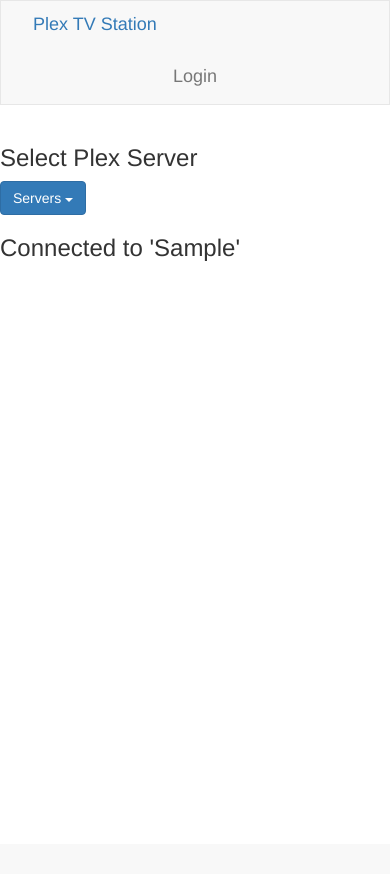
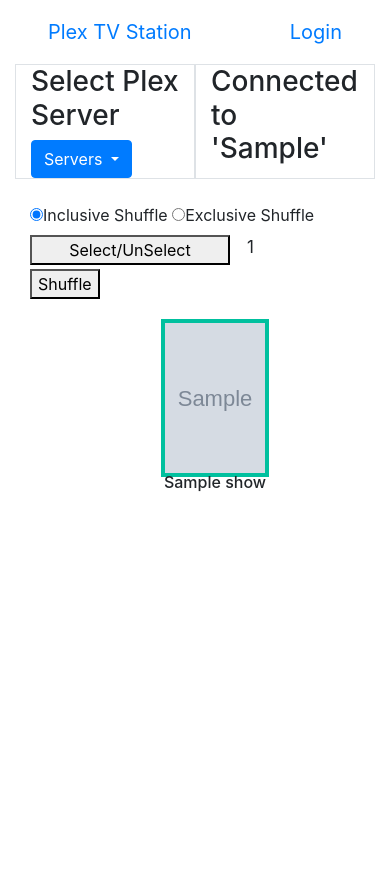
Before and after one commit to sharmaanupam106/TvShuffleForPlex, a Django app: template PlexTvStation/plextvstation/templates/plextvstation/index.html in a window 390 px wide. Before the commit the page ends 261 px from the top, so only its background shows below. Run offline with Django 3.2, Linux system fonts and the light colour scheme; the template is opened without the code that fills it: most values are stand-ins (such as "Sample title", 1, 10 or a date in 2020); grey boxes marked "Sample" are stand-in pictures; some libraries are stand-ins or nearby versions.

Commit message:
first major commit, all functionlities are working, some minor ones needs to be added, and re-work of html

```diff
--- a/PlexTvStation/plextvstation/templates/plextvstation/boot_strap.html
+++ b/PlexTvStation/plextvstation/templates/plextvstation/boot_strap.html
@@ -1,7 +1,8 @@
 <meta charset="utf-8">
 <meta name="viewport" content="width=device-width, initial-scale=1">
-<link rel="stylesheet" href="https://maxcdn.bootstrapcdn.com/bootstrap/3.4.1/css/bootstrap.min.css">
-<script src="https://ajax.googleapis.com/ajax/libs/jquery/3.5.1/jquery.min.js"></script>
-<script src="https://maxcdn.bootstrapcdn.com/bootstrap/3.4.1/js/bootstrap.min.js"></script>
+<script src="https://code.jquery.com/jquery-3.2.1.slim.min.js" integrity="sha384-KJ3o2DKtIkvYIK3UENzmM7KCkRr/rE9/Qpg6aAZGJwFDMVNA/GpGFF93hXpG5KkN" crossorigin="anonymous"></script>
+<script src="https://cdnjs.cloudflare.com/ajax/libs/popper.js/1.12.9/umd/popper.min.js" integrity="sha384-ApNbgh9B+Y1QKtv3Rn7W3mgPxhU9K/ScQsAP7hUibX39j7fakFPskvXusvfa0b4Q" crossorigin="anonymous"></script>
+<link rel="stylesheet" href="https://maxcdn.bootstrapcdn.com/bootstrap/4.0.0/css/bootstrap.min.css" integrity="sha384-Gn5384xqQ1aoWXA+058RXPxPg6fy4IWvTNh0E263XmFcJlSAwiGgFAW/dAiS6JXm" crossorigin="anonymous">
+<script src="https://maxcdn.bootstrapcdn.com/bootstrap/4.0.0/js/bootstrap.min.js" integrity="sha384-JZR6Spejh4U02d8jOt6vLEHfe/JQGiRRSQQxSfFWpi1MquVdAyjUar5+76PVCmYl" crossorigin="anonymous"></script>
 
-<title>PlexTvStation</title>
+<title>Plex TV Station</title>
--- a/PlexTvStation/plextvstation/templates/plextvstation/server_selection.html
+++ b/PlexTvStation/plextvstation/templates/plextvstation/server_selection.html
@@ -1,6 +1,6 @@
 <div class="container">
   <div class="row justify-content-center">
-    <div class="col-6">
+    <div class="col-6 border">
       <h3>Select Plex Server</h3>
       <div class="dropdown">
         <button class="btn btn-primary dropdown-toggle" type="button" data-toggle="dropdown">Servers
@@ -14,7 +14,7 @@
       </div>
     </div>
     {% if plex_connected_server %}
-      <div calss="col-6">
+      <div class="col-6 border">
         <h3>Connected to '{{ plex_connected_server }}'</h3>
       </div>
     {% endif %}
--- /dev/null
+++ b/PlexTvStation/plextvstation/templates/plextvstation/show_item.html
@@ -0,0 +1,7 @@
+<div id="{{ show.title }}" class="container-sm">
+    <img
+        src={{ show.thumbUrl }}
+        width="100"
+        height="150">
+    <h6>{{ show.title }}</h6>
+</div>
--- a/PlexTvStation/plextvstation/templates/plextvstation/shuffle_view.html
+++ b/PlexTvStation/plextvstation/templates/plextvstation/shuffle_view.html
@@ -0,0 +1,150 @@
+<style>
+
+    .horizontal-scrollable {
+        overflow-x: scroll;
+        overflow-y: scroll;
+        height: 575px;
+    }
+
+    .horizontal-scrollable > .row {
+        padding-top: 1.5em;
+    }
+
+    .horizontal-scrollable > .row > .col {
+        display: inline-block;
+        float: none;
+    }
+
+    .div-spacer{
+        margin-top: 1.5em;
+    }
+
+    li.selected img {
+        box-shadow: 0 0 0 4px #00c09e;
+    }
+
+    button.select-button {
+        float: left;
+        cursor: pointer;
+        width: 200px;
+    }
+
+    button.select-button:before, button.select-button:after {
+        position: absolute;
+        display: block;
+    }
+
+    button.select-button:after {
+        margin-top: 20px;
+        opacity: 0;
+    }
+
+</style>
+<div class="div-spacer">
+</div>
+<div class="container">
+    <div class="row">
+        <div class="col-sm">
+            <form class="shuffle_style_radio">
+                <label class="radio-inline">
+                    <input type="radio" value="inclusive" name="optradio" checked>Inclusive Shuffle
+                </label>
+                <label class="radio-inline">
+                    <input type="radio" value="exclusive" name="optradio">Exclusive Shuffle
+                </label>
+            </form>
+        </div>
+        <div class="col-sm">
+            <button class="select-button">Select/UnSelect</button>
+            <label style="padding-left: 1em; font-size: 17px;" id="selected-count">0</label>
+        </div>
+        <div class="col-sm">
+                <button class="shuffle-submit-button">Shuffle</button>
+        </div>
+    </div>
+</div>
+<div class="container horizontal-scrollable">
+    <ul class="row text-center">
+    {% for show in tv_shows %}
+        <li class="col tv_shows_listed {{ show.ratingKey }}">
+            {% include 'show_item.html' with show=show%}
+        </li>
+    {% endfor %}
+    </ul>
+</div>
+
+<div class="container shuffled_view" id="shuffled_view">
+
+</div>
+
+
+<script>
+$(document).ready(function(){
+    console.log("Ready");
+    {% for show in selected_shows %}
+        console.log("{{ show.title }}");
+        $('.{{ show.ratingKey }}').addClass('selected');
+    {% endfor %}
+    counter();
+});
+
+$('.tv_shows_listed').click(function () {
+  $(this).toggleClass('selected');
+  counter();
+});
+
+$('.select-button').click(function () {
+  if ($('li.selected').length == 0) {
+    $('.tv_shows_listed').addClass('selected');
+  }
+  else {
+    $('.tv_shows_listed').removeClass('selected');
+  }
+  counter();
+});
+
+$('.shuffle-submit-button').click(function (e){
+    let data = {}
+    data['list'] = getSelectedShows();
+    data['shuffle_style'] = getShuffleType();
+    document.getElementById("shuffled_view").innerHTML = "<h1>Generating List..... Please Wait</h1>";
+    $.ajax({
+        type: "POST",
+        url: "{% url 'shuffle' %}",
+        data: data,
+        success: function(return_data){
+            console.log("Success");
+            document.getElementById("shuffled_view").innerHTML = return_data;
+        }
+    });
+});
+
+function getSelectedShows(){
+    const send_list = []
+    if ($('li.selected').length != 0) {
+        for (i=0;i<$('li.selected').length;i++){
+            const item = $('li.selected')[i];
+            title = item.innerText;
+            send_list.push(title);
+        }
+    }
+    return send_list;
+}
+
+function getShuffleType(){
+    shuffle_style = "inclusive";
+    var radios = document.getElementsByName("optradio");
+    for (var i = 0; i<radios.length; i++){
+        if (radios[i].checked){
+            shuffle_style = radios[i].value;
+        }
+    }
+    return shuffle_style
+}
+
+function counter() {
+  display=document.getElementById('selected-count');
+  display.innerHTML=$('li.selected').length;
+}
+
+</script>
--- a/PlexTvStation/plextvstation/urls.py
+++ b/PlexTvStation/plextvstation/urls.py
@@ -5,4 +5,6 @@ urlpatterns = [
     path("", views.index, name="index"),
     path("login", views.login, name="login"),
     path("logout", views.logout, name="logout"),
+    path("shuffle", views.shuffled_view_and_client_select_push, name="shuffle"),
+    path("push_client", views.client_push, name="push_client")
 ]
```
Also changed, not shown: PlexTvStation/plextvstation/templates/plextvstation/client_select_and_push.html (added, +17 -0 lines), PlexTvStation/plextvstation/templates/plextvstation/episode_item.html (added, +9 -0 lines), PlexTvStation/plextvstation/templates/plextvstation/shuffled_view_and_client_select_push.html (added, +16 -0 lines), PlexTvStation/plextvstation/views.py (+86 -4 lines), 1 other file.
